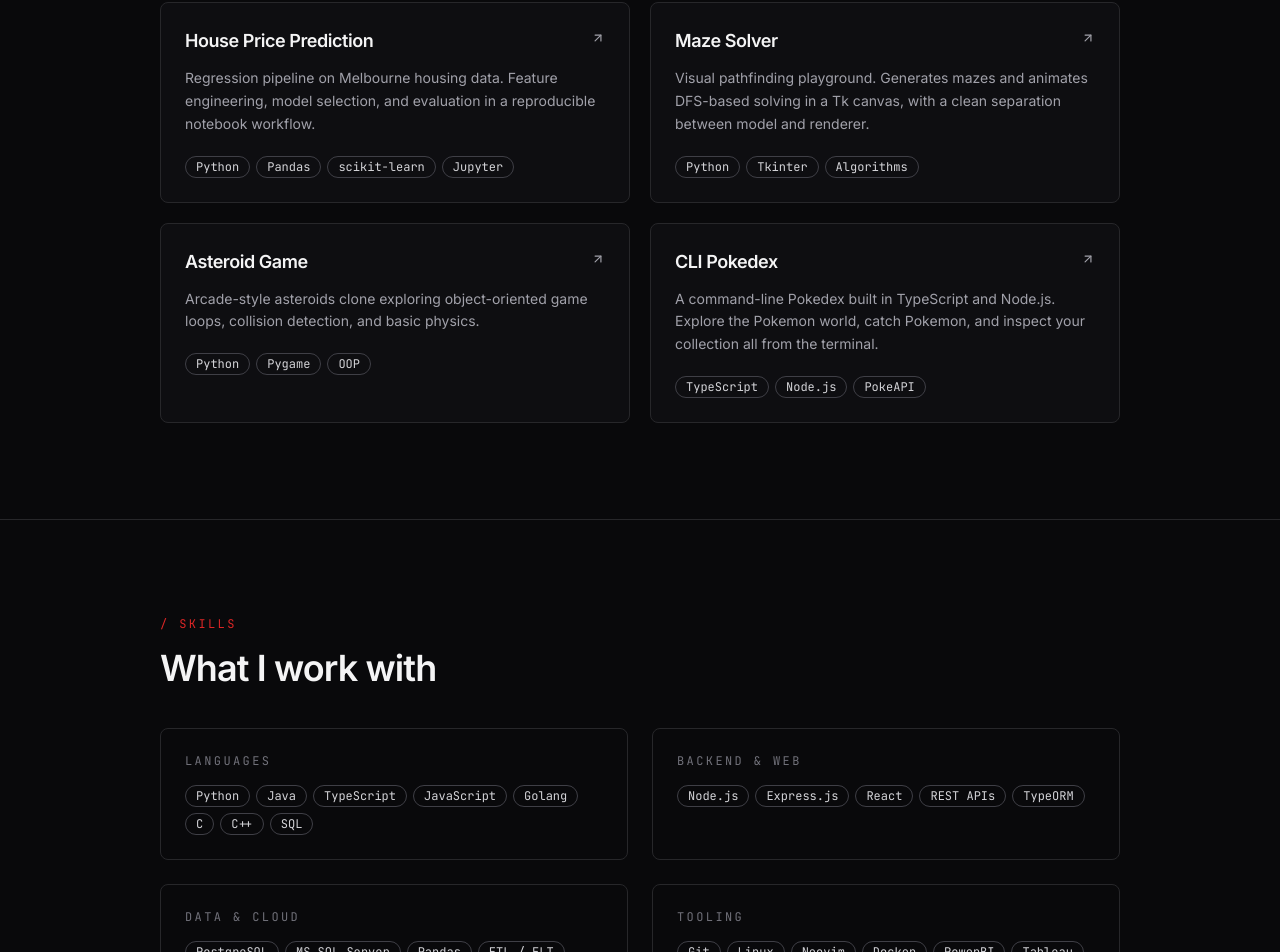
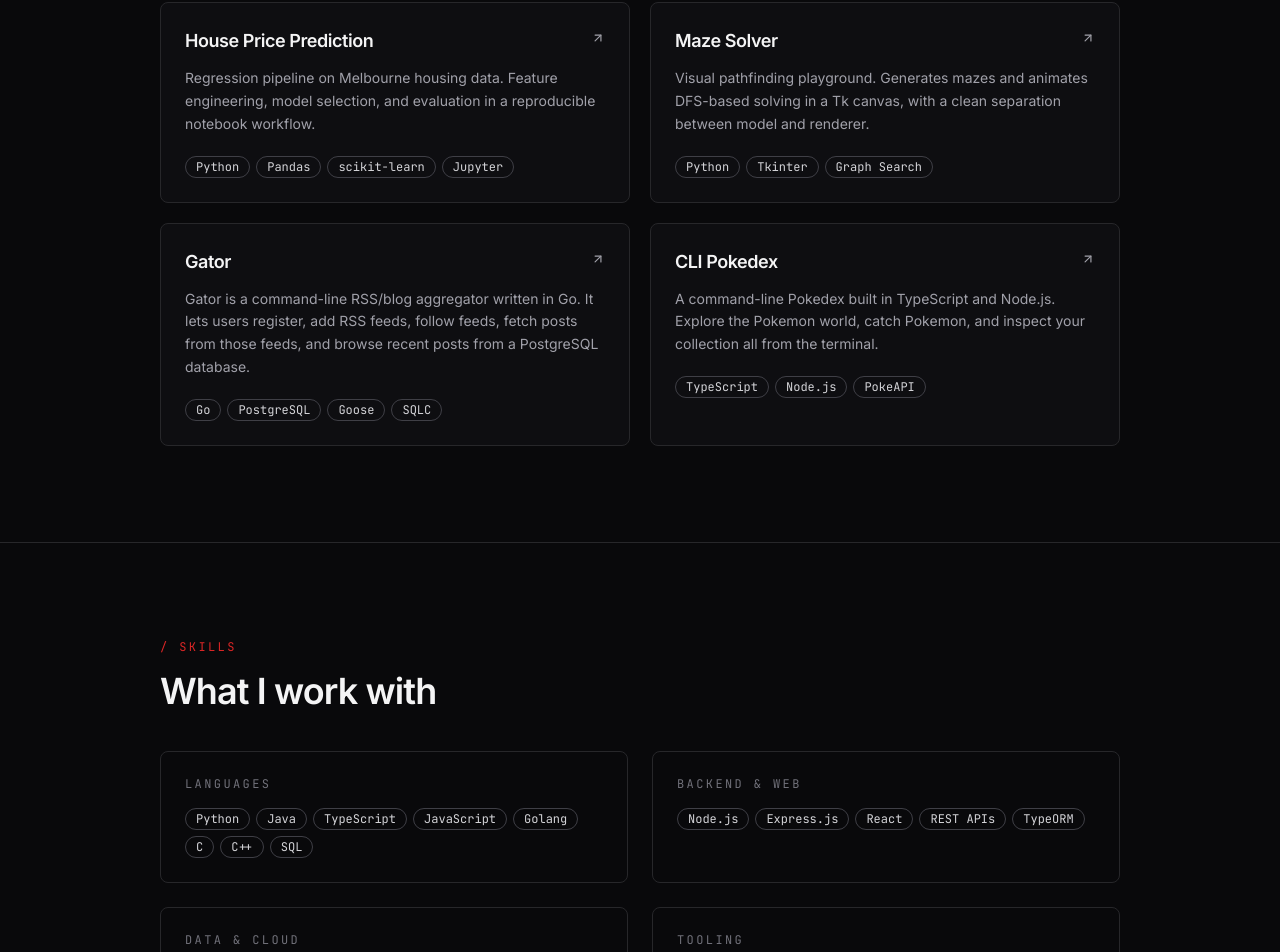
Before and after one commit to KayraBulbul/portfolio-website, a React (Vite) app: page / in a window 1280 px wide. Shown: the part 1730-2682 px from the top of the page. Built offline with nearby package versions, Linux system fonts and the light colour scheme.

Commit message:
Updated projects

```diff
--- a/src/sections/Projects.tsx
+++ b/src/sections/Projects.tsx
@@ -34,15 +34,15 @@ const projects: Project[] = [
     title: "Maze Solver",
     description:
       "Visual pathfinding playground. Generates mazes and animates DFS-based solving in a Tk canvas, with a clean separation between model and renderer.",
-    stack: ["Python", "Tkinter", "Algorithms"],
+    stack: ["Python", "Tkinter", "Graph Search"],
     repo: "https://github.com/KayraBulbul/maze-solver",
   },
   {
-    title: "Asteroid Game",
+    title: "Gator",
     description:
-      "Arcade-style asteroids clone exploring object-oriented game loops, collision detection, and basic physics.",
-    stack: ["Python", "Pygame", "OOP"],
-    repo: "https://github.com/KayraBulbul/asteroid-game",
+      "Gator is a command-line RSS/blog aggregator written in Go. It lets users register, add RSS feeds, follow feeds, fetch posts from those feeds, and browse recent posts from a PostgreSQL database.",
+    stack: ["Go", "PostgreSQL", "Goose", "SQLC"],
+    repo: "https://github.com/KayraBulbul/gator",
   },
   {
     title: "CLI Pokedex",
```
